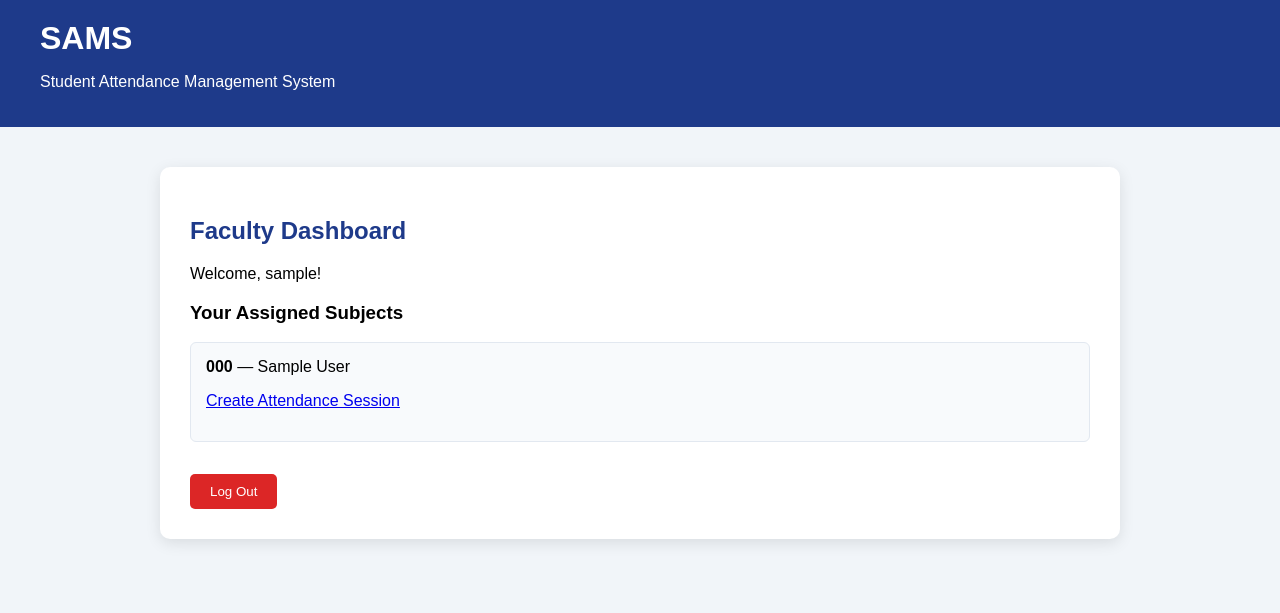
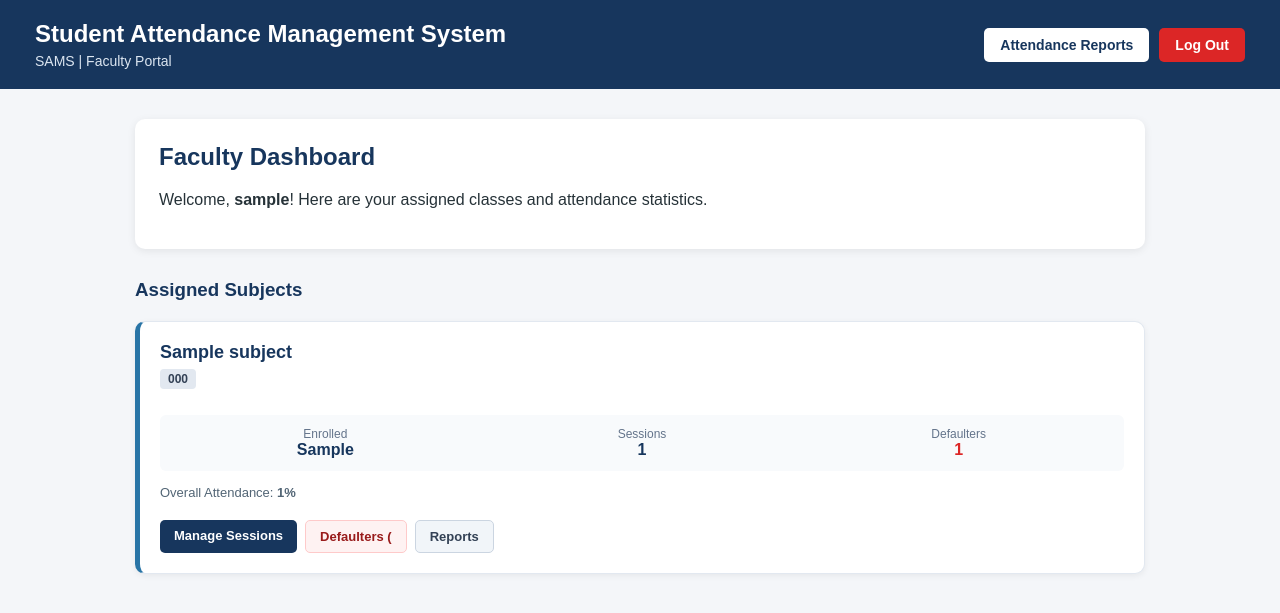
Before and after one commit to EnforcerXII/Student-Attendance-Management-System, a Django app: template templates/faculty_dashboard.html in a window 1280 px wide. Shown: the top 613 px of the page. Run offline with Django 5.2, Linux system fonts and the light colour scheme; tables that the repository leaves empty hold one stand-in row (values such as "Sample post"); the template is opened without the code that fills it: values that come from a table or form of the project are taken from there, most other values are stand-ins (such as "Sample title", 1, 10 or a date in 2020).

Commit message:
Added faculty view of assigned classes and dashboard, closes #17

```diff
--- a/templates/faculty_dashboard.html
+++ b/templates/faculty_dashboard.html
@@ -3,92 +3,285 @@
 <head>
     <meta charset="UTF-8">
     <meta name="viewport" content="width=device-width, initial-scale=1.0">
-    <title>SAMS | Faculty Dashboard</title>
+    <title>Faculty Dashboard | SAMS</title>
 
     <style>
+        * {
+            box-sizing: border-box;
+        }
+
         body {
             font-family: Arial, sans-serif;
-            background-color: #f1f5f9;
+            background-color: #f4f6f9;
             margin: 0;
+            color: #263238;
         }
 
         header {
-            background-color: #1e3a8a;
+            background-color: #17365d;
             color: white;
-            padding: 20px 40px;
+            padding: 20px 35px;
+            display: flex;
+            justify-content: space-between;
+            align-items: center;
+            flex-wrap: wrap;
+            gap: 15px;
         }
 
         header h1 {
             margin: 0;
+            font-size: 24px;
+        }
+
+        .header-sub {
+            margin-top: 5px;
+            color: #dce6f1;
+            font-size: 14px;
+        }
+
+        .nav-links {
+            display: flex;
+            gap: 10px;
+            align-items: center;
+        }
+
+        .nav-btn {
+            background-color: #ffffff;
+            color: #17365d;
+            padding: 9px 16px;
+            border-radius: 5px;
+            text-decoration: none;
+            font-weight: bold;
+            font-size: 14px;
+            border: none;
+            cursor: pointer;
+        }
+
+        .nav-btn:hover {
+            background-color: #e6edf5;
+        }
+
+        .logout-btn {
+            background-color: #dc2626;
+            color: white;
+        }
+
+        .logout-btn:hover {
+            background-color: #b91c1c;
         }
 
         .container {
-            max-width: 900px;
-            margin: 40px auto;
-            padding: 30px;
-            background-color: white;
-            border-radius: 10px;
-            box-shadow: 0 4px 15px rgba(0, 0, 0, 0.1);
+            max-width: 1050px;
+            margin: 30px auto;
+            padding: 0 20px;
         }
 
-        h2 {
-            color: #1e3a8a;
+        .card {
+            background: white;
+            padding: 24px;
+            border-radius: 10px;
+            box-shadow: 0 2px 8px rgba(0, 0, 0, 0.08);
+            margin-bottom: 24px;
         }
 
-        .subject {
-            padding: 15px;
-            margin: 12px 0;
-            background-color: #f8fafc;
-            border: 1px solid #e2e8f0;
-            border-radius: 6px;
+        .card h2 {
+            margin-top: 0;
+            color: #17365d;
         }
 
-        .logout-button {
-            padding: 10px 20px;
+        .subject-grid {
+            display: grid;
+            grid-template-columns: repeat(auto-fit, minmax(320px, 1fr));
+            gap: 20px;
             margin-top: 20px;
-            background-color: #dc2626;
+        }
+
+        .subject-card {
+            background-color: white;
+            border: 1px solid #e2e8f0;
+            border-left: 5px solid #2874a6;
+            border-radius: 10px;
+            padding: 20px;
+            box-shadow: 0 2px 6px rgba(0,0,0,0.06);
+            display: flex;
+            flex-direction: column;
+            justify-content: space-between;
+        }
+
+        .subject-title {
+            font-size: 18px;
+            font-weight: bold;
+            color: #17365d;
+            margin-bottom: 6px;
+        }
+
+        .subject-code {
+            display: inline-block;
+            background-color: #e2e8f0;
+            color: #334155;
+            padding: 3px 8px;
+            border-radius: 4px;
+            font-size: 12px;
+            font-weight: bold;
+            margin-bottom: 12px;
+        }
+
+        .stats-row {
+            display: grid;
+            grid-template-columns: 1fr 1fr 1fr;
+            gap: 10px;
+            background: #f8fafc;
+            padding: 12px;
+            border-radius: 6px;
+            margin: 14px 0;
+            text-align: center;
+        }
+
+        .stats-col small {
+            color: #64748b;
+            font-size: 12px;
+            display: block;
+        }
+
+        .stats-col strong {
+            font-size: 16px;
+            color: #17365d;
+        }
+
+        .defaulter-badge {
+            color: #dc2626 !important;
+        }
+
+        .action-buttons {
+            display: flex;
+            flex-wrap: wrap;
+            gap: 8px;
+            margin-top: 12px;
+        }
+
+        .action-btn {
+            padding: 8px 14px;
+            border-radius: 5px;
+            text-decoration: none;
+            font-size: 13px;
+            font-weight: bold;
+            text-align: center;
+        }
+
+        .btn-primary {
+            background-color: #17365d;
             color: white;
-            border: none;
-            border-radius: 5px;
-            cursor: pointer;
+        }
+        .btn-primary:hover {
+            background-color: #245288;
+        }
+
+        .btn-warning {
+            background-color: #fef2f2;
+            color: #991b1b;
+            border: 1px solid #fecaca;
+        }
+        .btn-warning:hover {
+            background-color: #fee2e2;
+        }
+
+        .btn-secondary {
+            background-color: #f1f5f9;
+            color: #334155;
+            border: 1px solid #cbd5e1;
+        }
+        .btn-secondary:hover {
+            background-color: #e2e8f0;
+        }
+
+        @media (max-width: 600px) {
+            header {
+                padding: 18px;
+            }
+            .container {
+                padding: 0 12px;
+            }
         }
     </style>
 </head>
 
 <body>
+
 <header>
-        <h1>SAMS</h1>
-        <p>Student Attendance Management System</p>
+    <div>
+        <h1>Student Attendance Management System</h1>
+        <div class="header-sub">SAMS | Faculty Portal</div>
+    </div>
+
+    <div class="nav-links">
+        <a class="nav-btn" href="{% url 'attendance_reports' %}">Attendance Reports</a>
+        <form method="post" action="{% url 'logout' %}" style="display: inline; margin: 0;">
+            {% csrf_token %}
+            <button type="submit" class="nav-btn logout-btn">Log Out</button>
+        </form>
+    </div>
 </header>
 
 <main class="container">
+
+    <div class="card">
         <h2>Faculty Dashboard</h2>
+        <p>Welcome, <strong>{{ username }}</strong>! Here are your assigned classes and attendance statistics.</p>
+    </div>
 
-        <p>Welcome, {{ username }}!</p>
+    <h3 style="color: #17365d; margin-top: 30px;">Assigned Subjects</h3>
 
-        <h3>Your Assigned Subjects</h3>
+    {% if subject_cards %}
+        <div class="subject-grid">
+            {% for item in subject_cards %}
+                <div class="subject-card">
+                    <div>
+                        <div class="subject-title">{{ item.subject.subject_name }}</div>
+                        <span class="subject-code">{{ item.subject.subject_code }}</span>
 
-        {% if subjects %}
-            {% for subject in subjects %}
-                <div class="subject">
-                    <strong>{{ subject.subject_code }}</strong>
-                    — {{ subject.subject_name }}
+                        <div class="stats-row">
+                            <div class="stats-col">
+                                <small>Enrolled</small>
+                                <strong>{{ item.summary.enrolled_students }}</strong>
+                            </div>
+                            <div class="stats-col">
+                                <small>Sessions</small>
+                                <strong>{{ item.summary.total_sessions }}</strong>
+                            </div>
+                            <div class="stats-col">
+                                <small>Defaulters</small>
+                                <strong class="{% if item.summary.defaulters_count > 0 %}defaulter-badge{% endif %}">
+                                    {{ item.summary.defaulters_count }}
+                                </strong>
+                            </div>
+                        </div>
 
-                    <p>
-                        <a href="{% url 'create_attendance_session' subject.id %}">
-                            Create Attendance Session
-                        </a>
+                        <p style="font-size: 13px; color: #526575; margin: 8px 0;">
+                            Overall Attendance: <strong>{{ item.summary.percentage }}%</strong>
                         </p>
                     </div>
+
+                    <div class="action-buttons">
+                        <a class="action-btn btn-primary" href="{% url 'create_attendance_session' item.subject.id %}">
+                            Manage Sessions
+                        </a>
+                        <a class="action-btn btn-warning" href="{% url 'defaulters_list' item.subject.id %}">
+                            Defaulters (<{{ threshold }}%)
+                        </a>
+                        <a class="action-btn btn-secondary" href="{% url 'attendance_reports' %}?subject={{ item.subject.id }}">
+                            Reports
+                        </a>
+                    </div>
+                </div>
             {% endfor %}
+        </div>
     {% else %}
+        <div class="card">
             <p>No subjects have been assigned to you yet.</p>
+        </div>
     {% endif %}
 
-        <form method="post" action="{% url 'logout' %}">
-            {% csrf_token %}
-            <button type="submit" class="logout-button">Log Out</button>
-        </form>
 </main>
+
 </body>
 </html>
```
Lines whose indentation alone changed are shown as unchanged.
